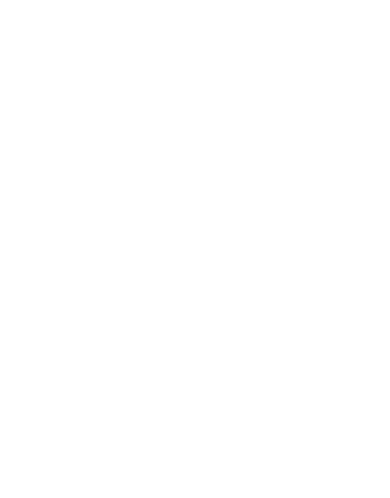
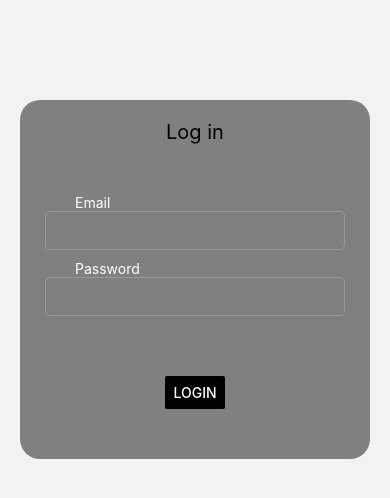
Before and after one commit to Rodriasdev/practice-react-native, a React Native app in the folder client/: screen / in a window 390 px wide. Shown: the top 498 px of the page. Built offline with nearby package versions, Linux system fonts and the light colour scheme.

Commit message:
was added the screens

```diff
--- a/client/App.js
+++ b/client/App.js
@@ -1,9 +1,19 @@
+import { createStackNavigator } from "@react-navigation/stack"
+import { NavigationContainer } from "@react-navigation/native"
 import { Login } from "./src/pages/Login"
+import { Register } from "./src/pages/Register"
+
 
 export default function App() {
+  const Stack = createStackNavigator()
   return (
     <>
-
+      <NavigationContainer>
+        <Stack.Navigator>
+        <Stack.Screen name="login" options={{ headerShown: false }} component={Login}/>
+        <Stack.Screen name="register" options={{ headerShown: false }} component={Register}/>
+        </Stack.Navigator>
+      </NavigationContainer>
     </>
   )
 }
--- a/client/src/components/AppBar.jsx
+++ b/client/src/components/AppBar.jsx
@@ -1,8 +1,10 @@
 import React from "react";
 import { View, Text, StatusBar, StyleSheet } from "react-native";
 import { Link } from "react-router-native";
+import { useNavigate } from "react-router-native";
 
 export const AppBar = () => {
+
     return(
         <View style={styles.container}>
             <StatusBar/>
```
